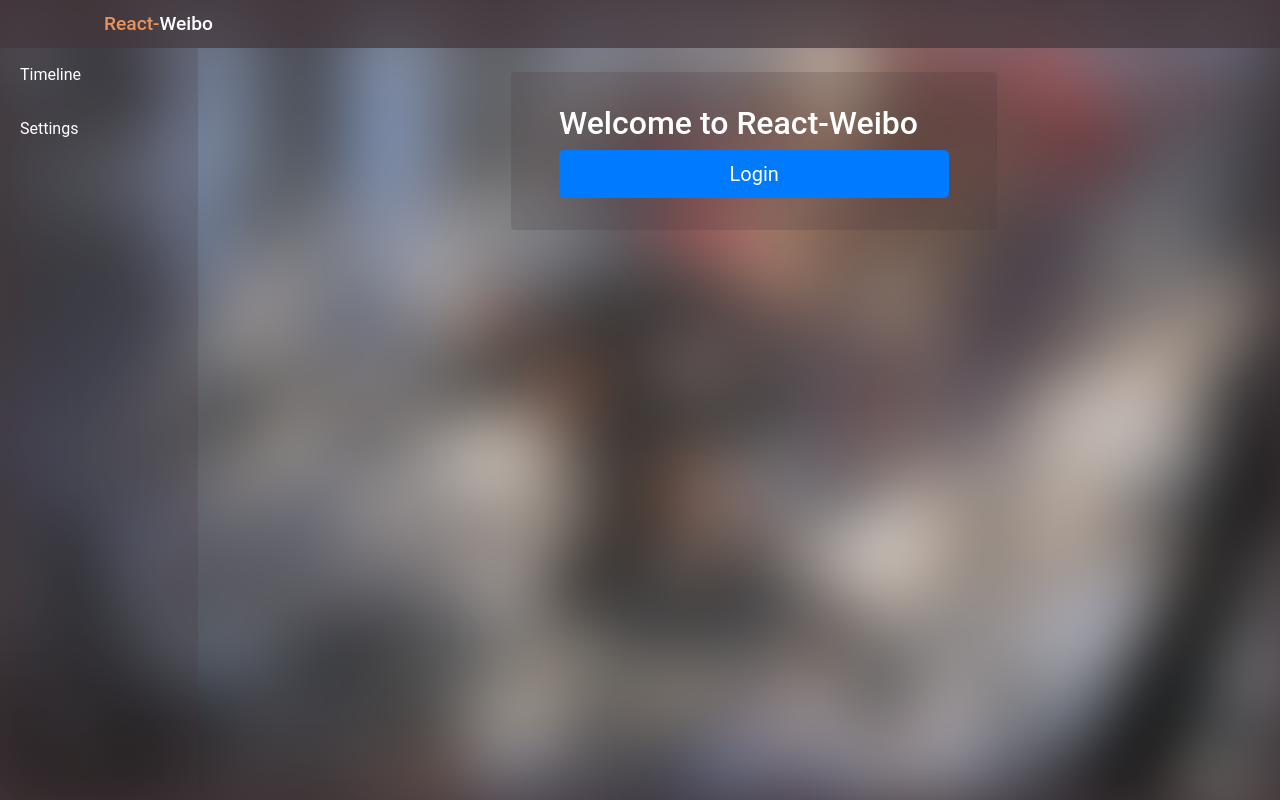
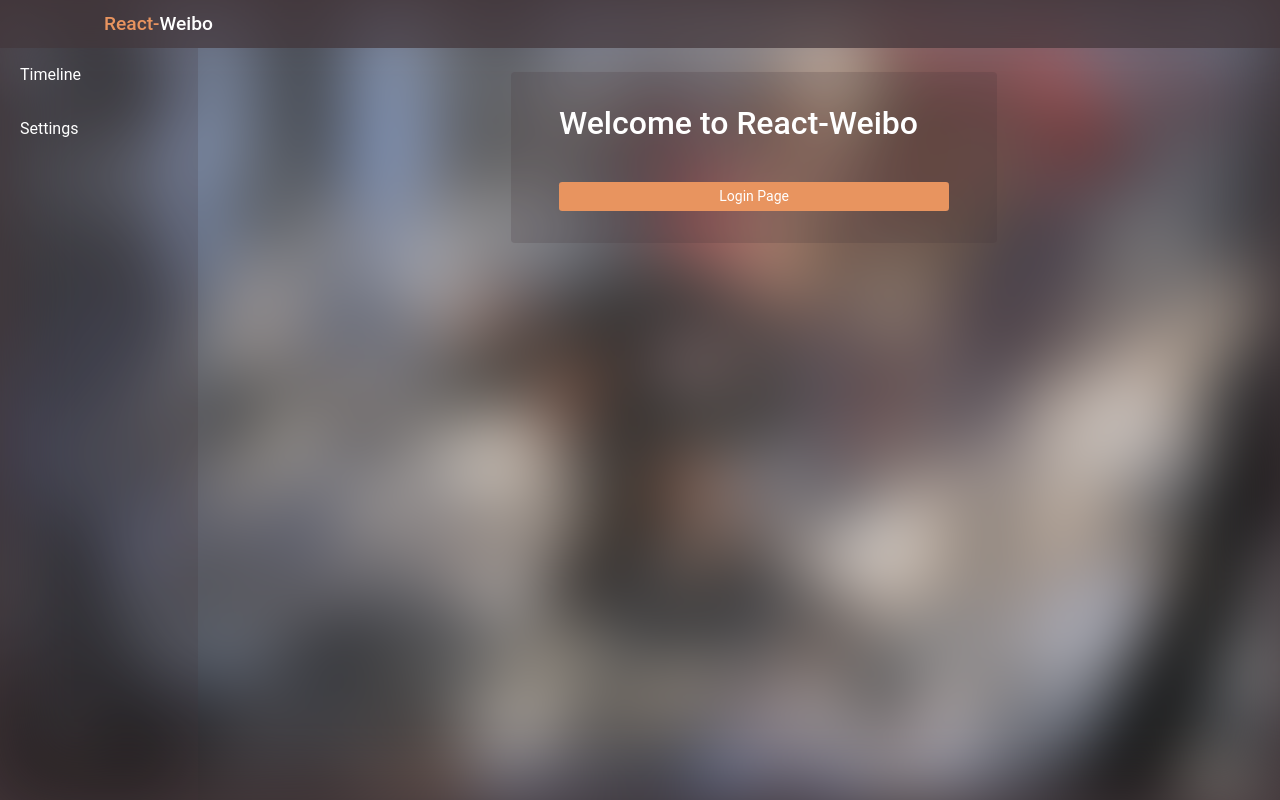
Before and after one commit to Aria-Lia/react-weibo, a React app: page / in a window 1280 px wide. Built offline with nearby package versions, Linux system fonts and the light colour scheme; no server answers.

Commit message:
login box style

```diff
--- a/src/App.css
+++ b/src/App.css
@@ -20,3 +20,9 @@
 Layout {
   height: 100%;
 }
+
+.btn:focus, .btn:active {
+  outline: none !important;
+  box-shadow: none;
+  -webkit-box-shadow: none;
+}
--- a/src/App.js
+++ b/src/App.js
@@ -5,6 +5,13 @@ import './App.css';
 
 class App extends Component {
   render() {
+    const API_KEY = process.env.REACT_APP_OPEN_WEIBO_API_KEY
+    const URL = window.location.href
+    if (URL) {
+      const tokenFlag = "code="
+      const authorizeToken = URL.slice(URL.indexOf(tokenFlag) + tokenFlag.length)
+      console.log(authorizeToken)
+    }
     return (
       <>
         <div className={'bg-image'} />
--- a/src/components/CardView/index.jsx
+++ b/src/components/CardView/index.jsx
@@ -7,7 +7,7 @@ class CardView extends Component {
   render() {
     const {children, size, style} = this.props
     return (
-      <Card className={"card-view" + ` card-view-${size}`} style={style}>
+      <Card className={`card-view card-view-${size}`} style={style}>
         {children}
       </Card>
     )
--- a/src/components/CardView/style.css
+++ b/src/components/CardView/style.css
@@ -10,6 +10,23 @@
   padding: 2rem 3rem;
 }
 
+.card-view button {
+  border: 0;
+  background-color: #E8945F;
+  color: white;
+}
+
+.card-view button:hover {
+  background-color: rgb(250, 115, 32);
+  color: white;
+}
+
+.btn:not(:disabled):not(.disabled):active {
+  background-color: rgb(250, 115, 32);
+  color: white;
+}
+
+
 .card-view-large {
   width: 76vw;
 }
--- a/src/containers/home/RedirectBox.jsx
+++ b/src/containers/home/RedirectBox.jsx
@@ -7,11 +7,11 @@ class RedirectBox extends Component {
   render() {
     return (
       <>
-        <CardView size='medium' className={"card-view"}>
+        <CardView size='medium'>
           <h2>Welcome to React-Weibo</h2>
-            <Button variant="primary" size="lg" block>
-              Login
-            </Button>
+          <Button variant="light" size="sm" block  className={"login-button"}>
+            Login Page
+          </Button>
         </CardView>
       </>
     )
--- a/src/containers/home/style.css
+++ b/src/containers/home/style.css
@@ -2,3 +2,7 @@ div.right-content {
   height: 94vh;
   overflow-y: scroll;
 }
+
+.login-button  {
+  margin-top: 2rem;
+}
--- a/src/index.css
+++ b/src/index.css
@@ -25,7 +25,8 @@ code {
 
 /* Track */
 ::-webkit-scrollbar-track {
-  background: #f1f1f1;
+  /* background: #f1f1f1;  */
+  background: rgba(235, 235, 235, 0.7)
 }
 
 /* Handle */
```
